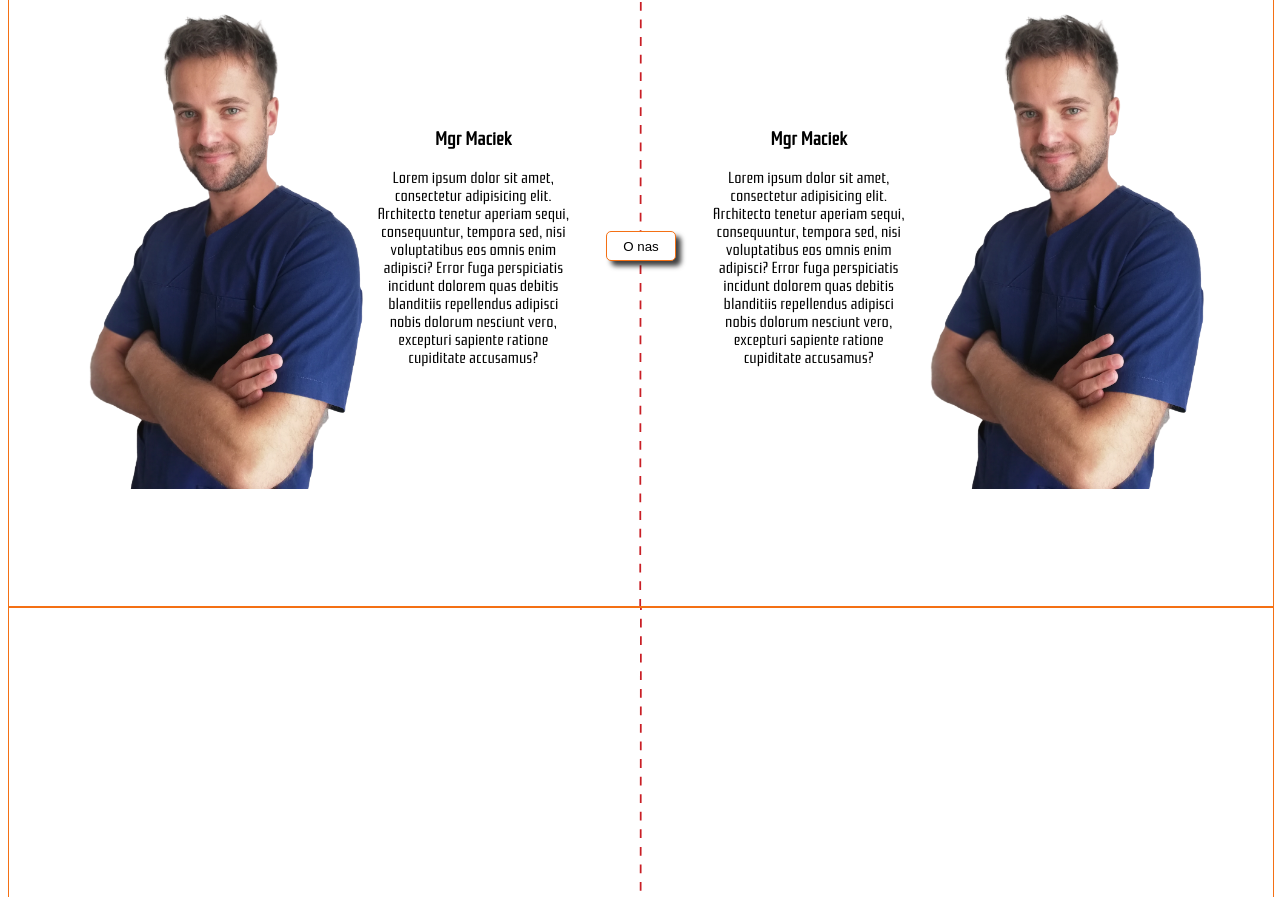
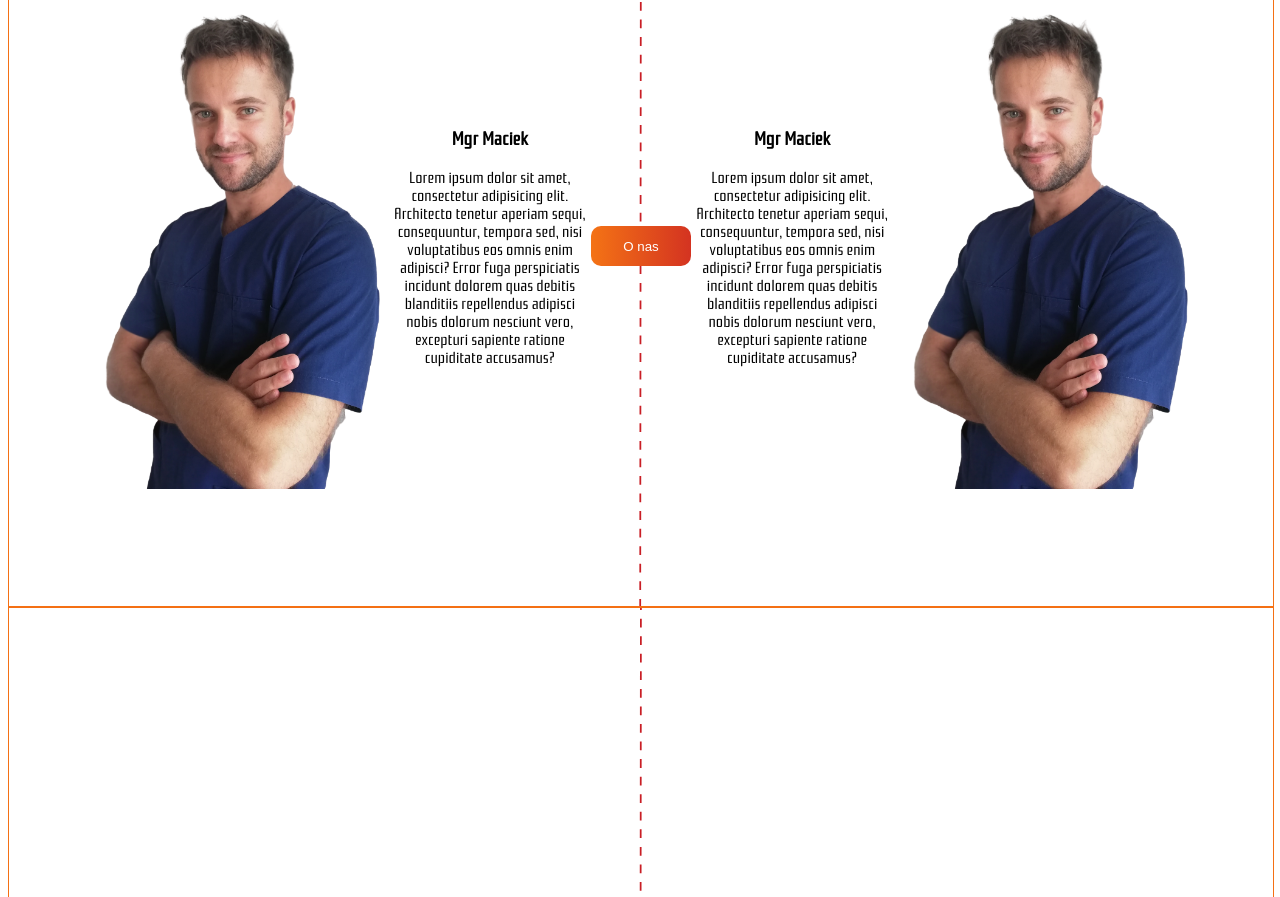
Before and after one commit to wszczawinski/FizjosHemat, a Gatsby site: page / in a window 1280 px wide. Shown: the part 843-1740 px from the top of the page. Built offline with nearby package versions, Linux system fonts and the light colour scheme; Gatsby itself is replaced by a stand-in of ours.

Commit message:
feat(indexUI): btn styling

```diff
--- a/src/components/IndexSections/index.module.scss
+++ b/src/components/IndexSections/index.module.scss
@@ -29,17 +29,34 @@
 }
 
 .btn {
-    margin: 2.5%;
-    border: solid 1.5px #f47014;
-    background: white;
+    cursor: pointer;
+    width: 100px;
+    height: 40px;
+    text-align: center;
+    color: #fff;
     text-decoration: none;
+    border: none;
     outline: none;
-    width: 70px;
-    height: 30px;
-    border-radius: 5px;
-    box-shadow: 5px 5px 5px 0px rgba(0, 0, 0, 0.75);
+    background: linear-gradient(90deg, #f47315, #c91e25, #f25c19, #f47315);
+    background-size: 400%;
+    border-radius: 10px;
+    z-index: 1;
 }
 
 .btn:hover {
-    box-shadow: 5px 5px 5px 0px rgba(0, 0, 0, 0.85);
+    animation: animate 8s linear infinite;
+    box-shadow: 0 0 15px 0px rgba(244, 115, 21, 0.85);
 }
+
+@keyframes animate {
+    0% {
+        background-position: 0%;
+    }
+    100% {
+        background-position: 400%;
+    }
+}
+
+.btn:active {
+    box-shadow: 0 0 15px 5px rgba(244, 115, 21, 0.85);
+}
```
